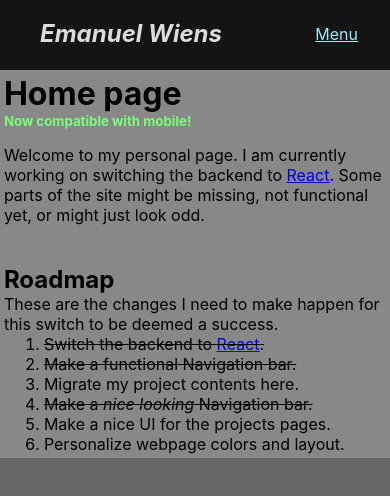
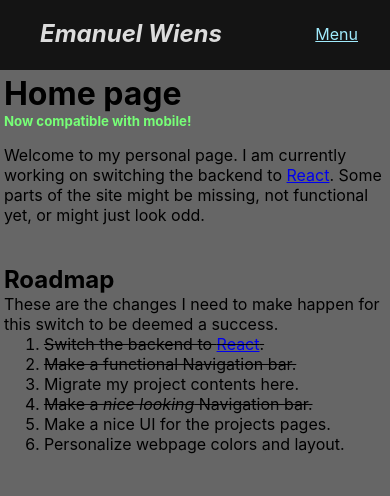
Before and after one commit to EmanWiens/emanwiens.github.io, a React (Create React App) app: page / in a window 390 px wide. Shown: the top 496 px of the page. Built offline with nearby package versions, Linux system fonts and the light colour scheme.

Commit message:
Minor UI fix

```diff
--- a/src/css/index.css
+++ b/src/css/index.css
@@ -244,7 +244,7 @@ a.nav_bar.active {
   div.content_body {
     height:auto;
     width:100%;
-    background-color: #888;
+    /* background-color: #888; */
     margin: 0% 0% 0% 0%;
   }
 
```
